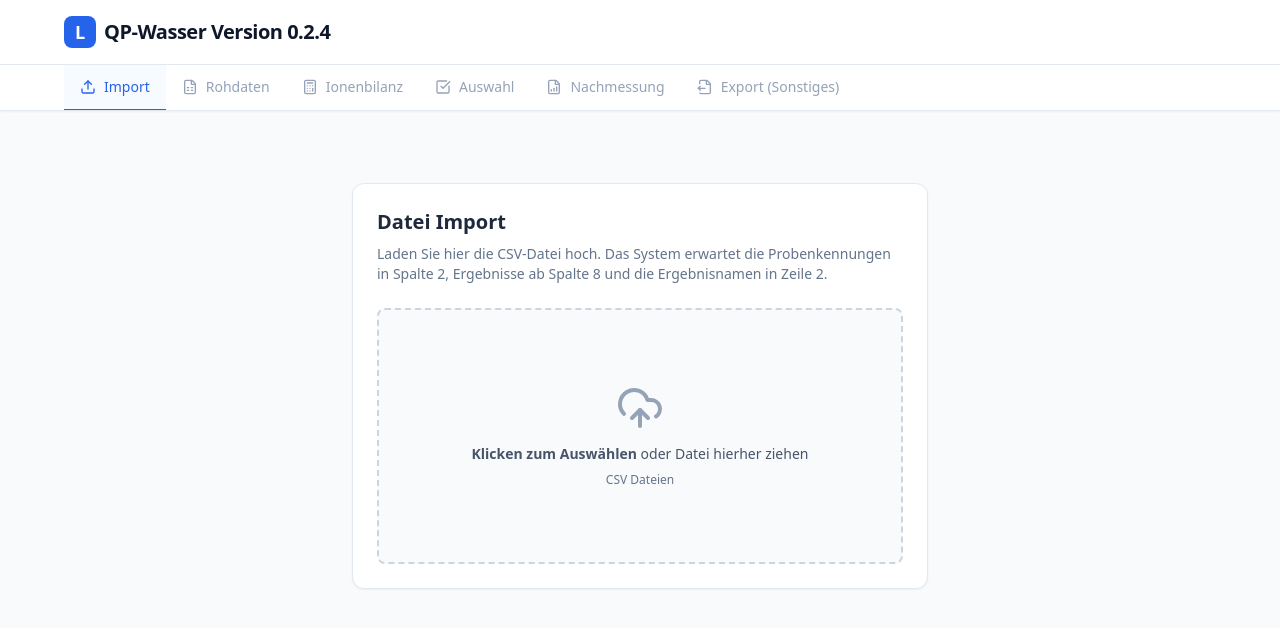
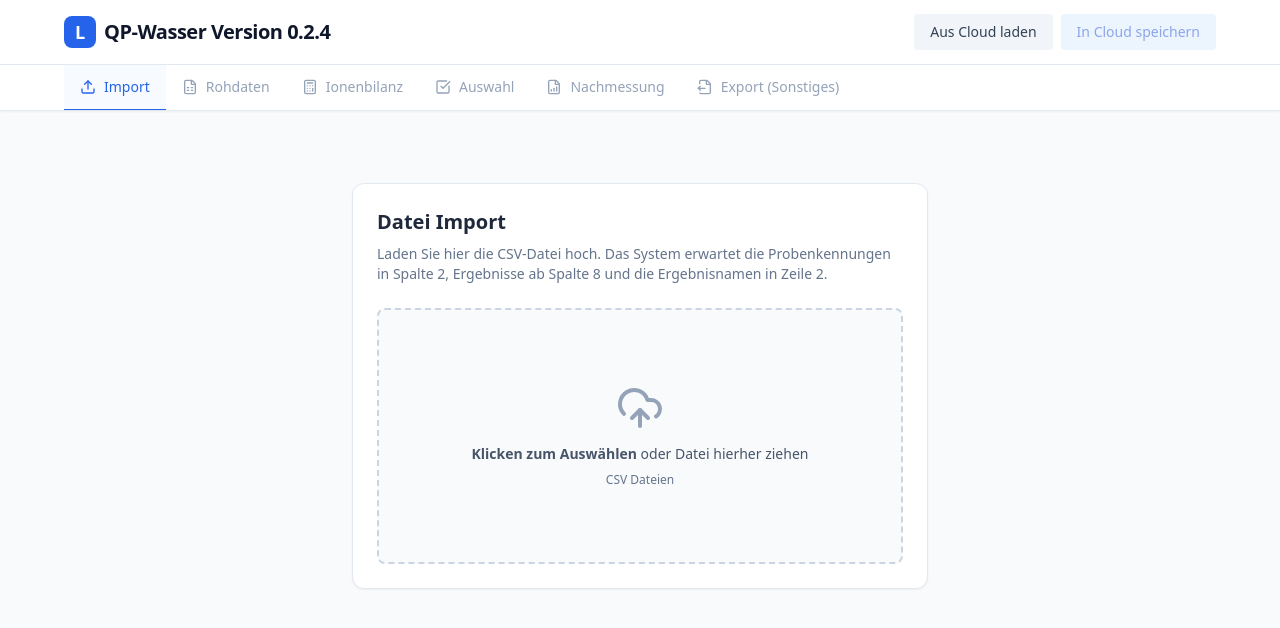
Before and after one commit to michaelkrinningersg-coder/QP-Wasser, a React (Vite) app: page / in a window 1280 px wide. Shown: the top 628 px of the page. Built offline with nearby package versions, Linux system fonts and the light colour scheme; no server answers.

Commit message:
feat: auto-save and auto-load cloud state on app start and every 120s

```diff
--- a/App.tsx
+++ b/App.tsx
@@ -1,4 +1,4 @@
-import React, { useState } from 'react';
+import React, { useState, useEffect } from 'react';
 import { TabNavigation } from './components/TabNavigation';
 import { FileUpload } from './components/FileUpload';
 import { RawDataViewer } from './components/RawDataViewer';
@@ -84,6 +84,99 @@ function App() {
     }
   };
 
+  // NEU: Funktion zum Speichern in die Cloud
+  const saveToCloud = async (showSuccessAlert = true) => {
+    if (!parsedData) {
+      if (showSuccessAlert) alert("Keine Daten zum Speichern vorhanden!");
+      return;
+    }
+
+    setIsLoading(true);
+    try {
+      const response = await fetch('/api/saveState', {
+        method: 'POST',
+        headers: { 'Content-Type': 'application/json' },
+        body: JSON.stringify({
+          parsedData,
+          comments,
+          selection: {
+            ...selection,
+            // Set in Array umwandeln für JSON
+            selectedRowIds: Array.from(selection.selectedRowIds)
+          }
+        })
+      });
+
+      if (response.ok) {
+        if (showSuccessAlert) alert('Stand erfolgreich für alle in der Cloud gespeichert!');
+      } else {
+        if (showSuccessAlert) alert('Fehler beim Speichern.');
+      }
+    } catch (error) {
+      console.error("Cloud Save Error:", error);
+      if (showSuccessAlert) alert('Netzwerkfehler beim Speichern.');
+    } finally {
+      setIsLoading(false);
+    }
+  };
+
+  // NEU: Funktion zum Laden aus der Cloud
+  const loadFromCloud = async (showSuccessAlert = false) => {
+    setIsLoading(true);
+    try {
+      const response = await fetch('/api/getState');
+      if (!response.ok) {
+        if (showSuccessAlert) alert('Kein gespeicherter Stand gefunden oder Fehler beim Laden.');
+        setIsLoading(false);
+        return;
+      }
+
+      const data = await response.json();
+
+      setParsedData(data.parsedData);
+      setComments(data.comments || {});
+
+      // Array zurück in Set umwandeln
+      const newSelection = {
+        ...data.selection,
+        selectedRowIds: new Set(data.selection.selectedRowIds)
+      };
+
+      // rowParams Sets wiederherstellen
+      if (data.selection.rowParams) {
+        Object.keys(data.selection.rowParams).forEach(rowId => {
+          newSelection.rowParams[rowId] = new Set(data.selection.rowParams[rowId]);
+        });
+      }
+
+      setSelection(newSelection);
+
+      if (showSuccessAlert) alert('Stand erfolgreich aus der Cloud geladen!');
+      setActiveTab(AppTab.RAW_DATA);
+    } catch (error) {
+      console.error("Cloud Load Error:", error);
+      if (showSuccessAlert) alert('Netzwerkfehler beim Laden.');
+    } finally {
+      setIsLoading(false);
+    }
+  };
+
+  // NEU: Automatisches Laden beim Start
+  useEffect(() => {
+    loadFromCloud(false); // Lade ohne Alert-Popups beim Start
+  }, []);
+
+  // NEU: Automatisches Speichern alle 120 Sekunden
+  useEffect(() => {
+    if (!parsedData) return; // Nur speichern, wenn Daten vorhanden sind
+
+    const intervalId = setInterval(() => {
+      saveToCloud(false); // Speichern ohne Alert-Popups
+    }, 120000); // 120.000 Millisekunden = 120 Sekunden
+
+    return () => clearInterval(intervalId); // Cleanup beim Unmounten
+  }, [parsedData, selection, comments]); // Abhängigkeiten, damit immer der aktuellste State gespeichert wird
+
   const renderContent = () => {
     switch (activeTab) {
       case AppTab.IMPORT:
@@ -151,6 +244,24 @@ function App() {
             </div>
             <h1 className="text-xl font-bold text-slate-900 tracking-tight">QP-Wasser Version 0.2.4</h1>
           </div>
+
+          {/* NEU: Cloud Buttons */}
+          <div className="flex gap-2">
+            <button
+              onClick={() => loadFromCloud(true)}
+              disabled={isLoading}
+              className="px-4 py-2 bg-slate-100 text-slate-700 rounded hover:bg-slate-200 text-sm font-medium transition-colors disabled:opacity-50"
+            >
+              Aus Cloud laden
+            </button>
+            <button
+              onClick={saveToCloud}
+              disabled={isLoading || !parsedData}
+              className="px-4 py-2 bg-blue-100 text-blue-700 rounded hover:bg-blue-200 text-sm font-medium transition-colors disabled:opacity-50"
+            >
+              In Cloud speichern
+            </button>
+          </div>
         </div>
       </header>
 
--- a/package.json
+++ b/package.json
@@ -9,8 +9,9 @@
     "preview": "vite preview"
   },
   "dependencies": {
+    "@vercel/blob": "^2.3.0",
+    "lucide-react": "^0.563.0",
     "react": "^19.2.3",
-    "lucide-react": "^0.563.0",
     "react-dom": "^19.2.3"
   },
   "devDependencies": {
```
Also changed, not shown: api/getState.ts (added, +21 -0 lines), api/saveState.ts (added, +20 -0 lines), 1 other file (tests, documents, lock files or other folders).
